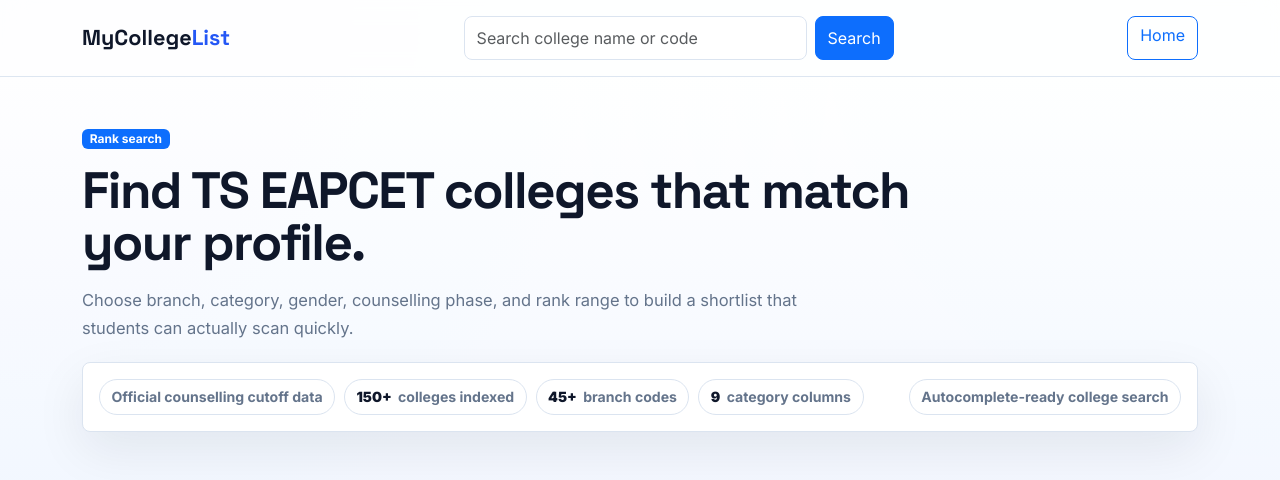
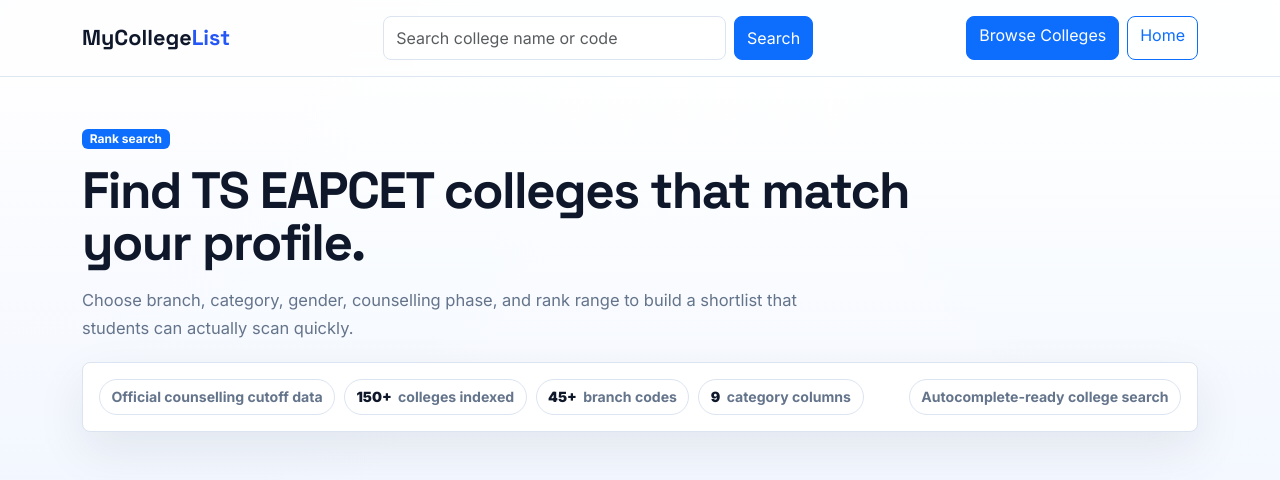
Before and after one commit to Monish-Madineni/My-First-Project, a FastAPI app: page /smart_search/ in a window 1280 px wide. Shown: the top 480 px of the page. Run offline with FastAPI, Linux system fonts and the light colour scheme.

Commit message:
Fixed Bugs in smartsearch.html ,db_querying and changed some design

```diff
--- a/main.py
+++ b/main.py
@@ -244,16 +244,21 @@ def db_querying(session: Session, filters: CollegeFilter):
 
     if filters.upper_rank==112345678:
         safe_statement = statement.where(caste_column < filters.lower_rank).order_by(caste_column.desc()).limit(5)
+        if filters.courses:
+            safe_statement=safe_statement.where(course_table.branch_code.in_(filters.courses))
+        if caste_type[-1]=='b':
+            safe_statement=safe_statement.where(Colleges.coed=='COED')
         safe_results = session.exec(safe_statement).all()
-        results=session.exec(statement).all()
 
         safe_results.reverse()
-
         normal_statement = statement.where(caste_column >= filters.lower_rank)
+        if filters.courses:
+            normal_statement=normal_statement.where(course_table.branch_code.in_(filters.courses))
 
         if filters.upper_rank is not None:
             normal_statement = normal_statement.where(caste_column <= filters.upper_rank)
-
+        if caste_type[-1]=='b':
+            normal_statement=normal_statement.where(Colleges.coed=='COED')
         normal_statement = normal_statement.order_by(caste_column.asc())
         normal_results = session.exec(normal_statement).all()
 
@@ -284,6 +289,8 @@ def db_querying(session: Session, filters: CollegeFilter):
             statement=statement.where(caste_column>=filters.lower_rank)
         if filters.upper_rank is not None:
             statement=statement.where(caste_column<=filters.upper_rank)
+        if caste_type[-1]=='b':
+            statement=statement.where(Colleges.coed=='COED')
 
         #   COLLEGE FILTERS
 
--- a/templates/college.html
+++ b/templates/college.html
@@ -402,9 +402,9 @@
 
                 <!-- Navigation Buttons -->
                 <div class="d-flex align-items-center gap-2">
-                    <a class="btn btn-primary" href="/smart_search/">Smart Search</a>
+                    <a class="btn btn-primary" href="/smart_search/">Smart College Finder</a>
                     <a class="btn btn-outline-primary" href="/">Home</a>
-                    <a class="btn btn-primary" href="/search/">Rank Search</a>
+                    <a class="btn btn-primary" href="/search/">Browse Colleges</a>
                 </div>
 
             </div>
@@ -426,7 +426,7 @@
                     </div>
 
                     <div class="d-flex flex-wrap gap-2 mt-4">
-                        <a class="btn btn-primary btn-lg" href="/search/">Back to rank search</a>
+                        <a class="btn btn-primary btn-lg" href="/search/">Back to Smart College Finder</a>
                         <a class="btn btn-outline-primary btn-lg" href="#branches">View branches</a>
                     </div>
                 {% else %}
--- a/templates/home.html
+++ b/templates/home.html
@@ -565,8 +565,8 @@
                     <div class="college-suggestions"></div>
                 </form>
                 <div class="d-flex align-items-center gap-2">
-                    <a class="btn btn-primary" href="/smart_search/">Smart Search</a>
-                    <a class="btn btn-outline-primary" href="/search/">Rank Search</a>
+                    <a class="btn btn-primary" href="/smart_search/">Smart College Finder</a>
+                    <a class="btn btn-outline-primary" href="/search/">Browse Colleges</a>
                 </div>
             </div>
         </nav>
@@ -581,7 +581,7 @@
                             <p class="hero-copy mb-4">MyCollegeList helps TS EAPCET students search colleges by code or name, compare rank cutoffs across categories and phases, and build a shortlist that feels realistic before web options.</p>
 
                             <div class="hero-actions d-flex flex-wrap gap-2 mb-4">
-                                <a class="btn btn-primary btn-lg px-4" href="/search/">Start Rank Search</a>
+                                <a class="btn btn-primary btn-lg px-4" href="/smart_search/">Smart College Finder</a>
                                 <a class="btn btn-outline-primary btn-lg px-4" href="#why-it-works">See why it helps</a>
                             </div>
 
--- a/templates/search.html
+++ b/templates/search.html
@@ -568,7 +568,7 @@
                     <div class="college-suggestions"></div>
                 </form>
                 <div class="d-flex align-items-center gap-2">
-                    <a class="btn btn-primary" href="/smart_search/">Smart Search</a>
+                    <a class="btn btn-primary" href="/smart_search/">Smart College Finder</a>
                     <a class="btn btn-outline-primary" href="/">Home</a>
                 </div>
             </div>
@@ -671,7 +671,7 @@
                             <h3 class="section-label mb-3">Select phase</h3>
                             <div class="options-wrap">
                                 <input class="form-check-input" type="radio" name="phase" value="3" id="LastRank" {% if selected_phase == 3 or selected_phase is not defined %}checked{% endif %}>
-                                <label class="form-check-label phase-chip" for="LastRank">Last Phase / Last Rank</label>
+                                <label class="form-check-label phase-chip" for="LastRank">Last Phase</label>
 
                                 <input class="form-check-input" type="radio" name="phase" value="2" id="phase2" {% if selected_phase == 2 %}checked{% endif %}>
                                 <label class="form-check-label phase-chip" for="phase2">Phase 2</label>
--- a/templates/smartsearch.html
+++ b/templates/smartsearch.html
@@ -560,14 +560,34 @@
     <link rel="icon" type="image/png" sizes="32x32" href="/static/MCL-Logo.png">
     <body>
         <nav class="topbar py-3">
-            <div class="container d-flex align-items-center justify-content-between gap-3">
+            <div class="container d-flex align-items-center justify-content-between">
+
+                <!-- Logo -->
                 <a class="brand-name" href="/">MyCollege<span>List</span></a>
-                <form class="college-search d-flex flex-grow-1 flex-md-grow-0" method="get" action="/college_search" role="search">
-                    <input class="form-control college-search-input" type="search" name="q" placeholder="Search college name or code" aria-label="Search college name or code" autocomplete="off" required>
-                    <button class="btn btn-primary ms-2" type="submit">Search</button>
+
+                <!-- Search -->
+                <form class="college-search d-flex" method="get" action="/college_search" role="search">
+                    <input
+                        class="form-control college-search-input"
+                        type="search"
+                        name="q"
+                        placeholder="Search college name or code"
+                        autocomplete="off"
+                        required
+                    >
+                    <button class="btn btn-primary ms-2" type="submit">
+                        Search
+                    </button>
+
                     <div class="college-suggestions"></div>
                 </form>
-                <a class="btn btn-outline-primary" href="/">Home</a>
+
+                <!-- Navigation Buttons -->
+                <div class="d-flex align-items-center gap-2">
+                    <a class="btn btn-primary" href="/search/">Browse Colleges</a>
+                    <a class="btn btn-outline-primary" href="/">Home</a>
+                </div>
+
             </div>
         </nav>
 
```
